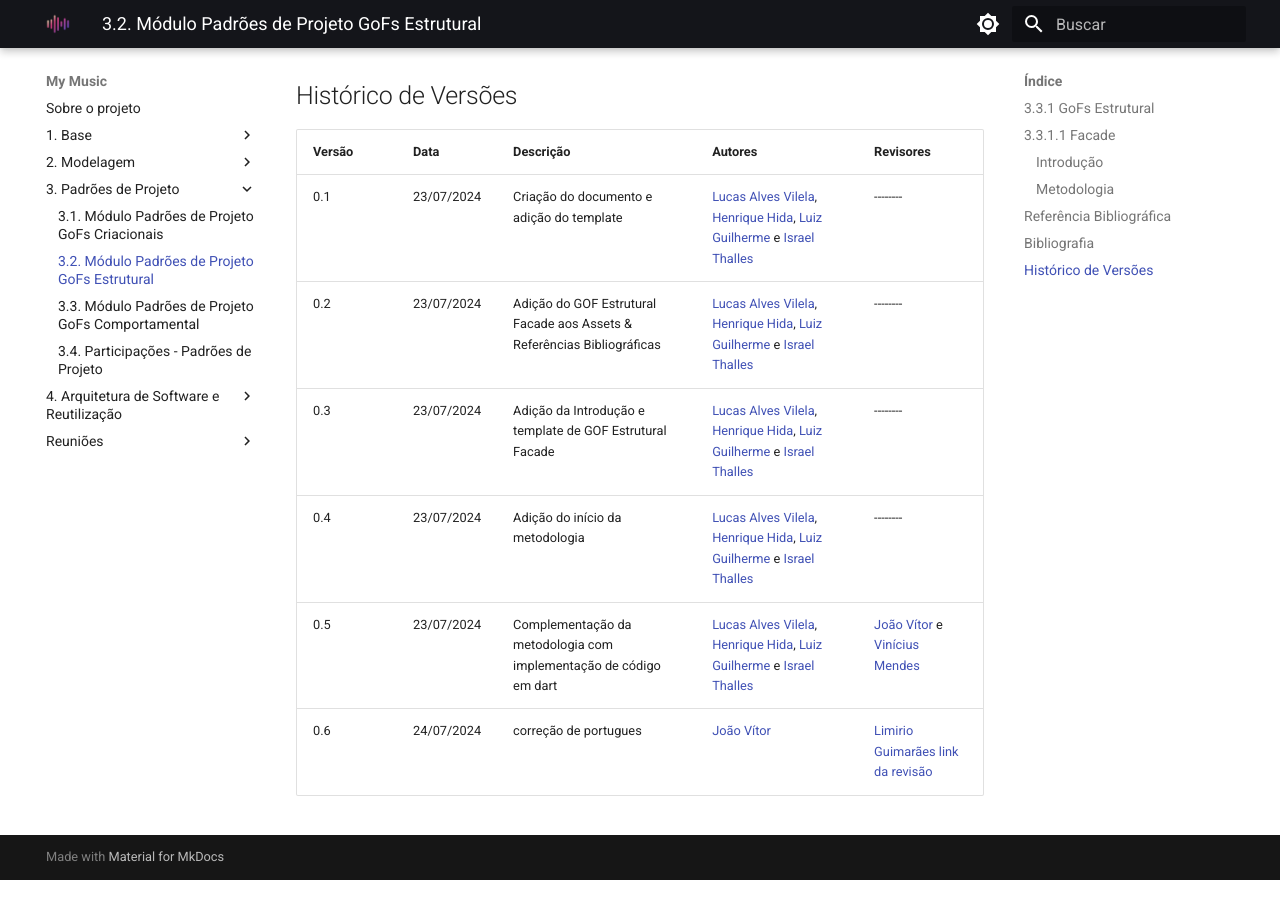
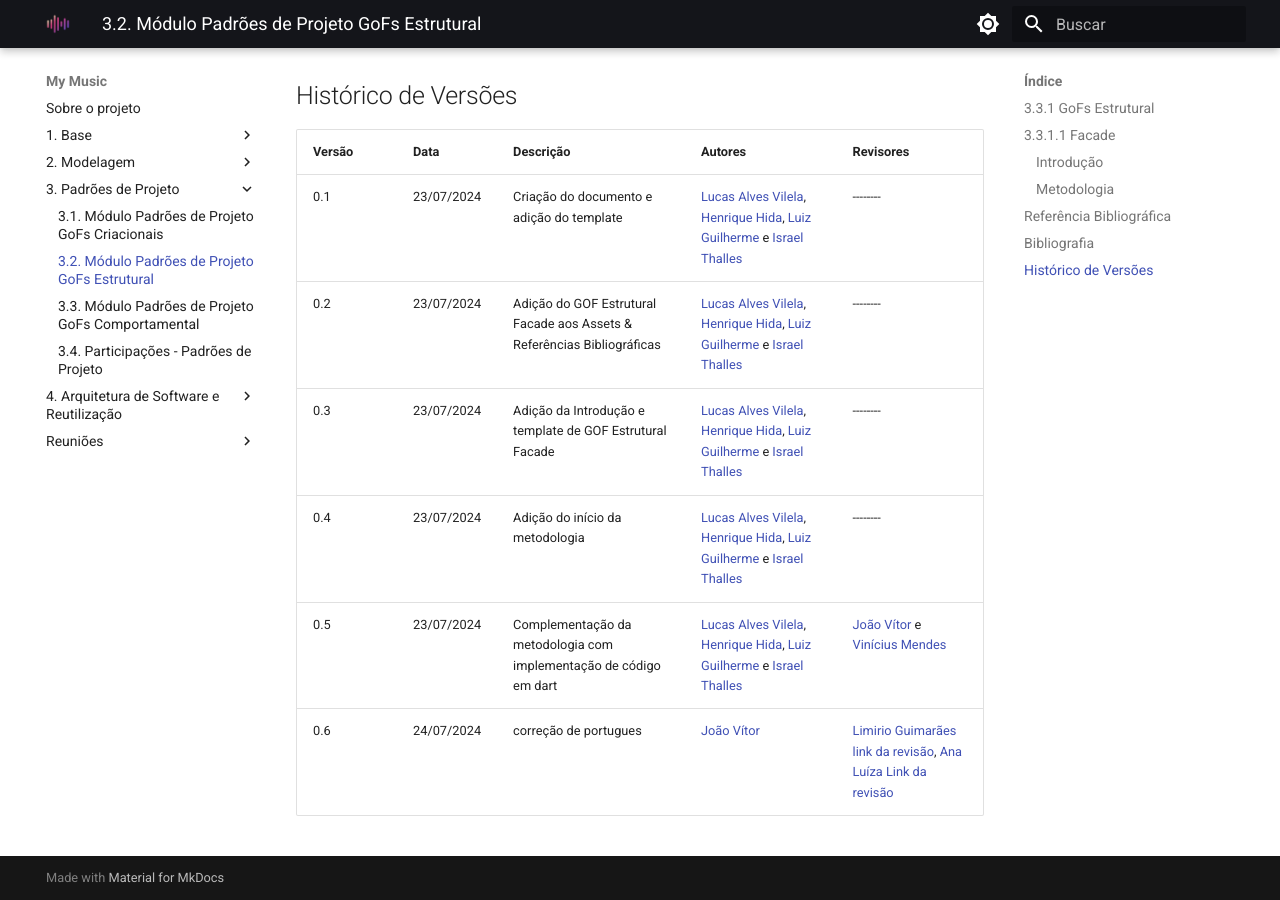
Before and after one commit to UnBArqDsw2024-1/2024.1_G2_My_Music, an MkDocs documentation site: the page built from docs/PadroesDeProjeto/GoFsEstruturais.md, in a window 1280 px wide and 900 px high, scrolled down 4996 px. Built offline with MkDocs 1.6.1 and Material for MkDocs 9.7.7, drawn with Linux system fonts in a browser that asks for light colours.

Commit message:
adicionando link da revisão

```diff
--- a/docs/PadroesDeProjeto/GoFsEstruturais.md
+++ b/docs/PadroesDeProjeto/GoFsEstruturais.md
@@ -218,4 +218,4 @@
 | 0.3 | 23/07/2024 | Adição da Introdução e template de GOF Estrutural Facade | [Lucas Alves Vilela](https://github.com/Lucas-AV), [Henrique Hida](https://github.com/HenriqueHida), [Luiz Guilherme](https://github.com/luizpettengill) e [Israel Thalles](https://github.com/IsraelThalles)  | -------- |
 | 0.4 | 23/07/2024 | Adição do início da metodologia | [Lucas Alves Vilela](https://github.com/Lucas-AV), [Henrique Hida](https://github.com/HenriqueHida), [Luiz Guilherme](https://github.com/luizpettengill) e [Israel Thalles](https://github.com/IsraelThalles) | -------- |
 | 0.5 | 23/07/2024 | Complementação da metodologia com implementação de código em dart |  [Lucas Alves Vilela](https://github.com/Lucas-AV), [Henrique Hida](https://github.com/HenriqueHida), [Luiz Guilherme](https://github.com/luizpettengill) e [Israel Thalles](https://github.com/IsraelThalles)| [João Vítor](https://github.com/Jvsoutomaior) e  [Vinícius Mendes](https://github.com/yabamiah) |
-| 0.6 | 24/07/2024 | correção de portugues |  [João Vítor](https://github.com/Jvsoutomaior) | [Limirio Guimarães](https://github.com/LimirioGuimaraes) [link da revisão](https://github.com/UnBArqDsw2024-1/2024.1_G2_My_Music/pull/66#issuecomment-2248941016) |
+| 0.6 | 24/07/2024 | correção de portugues |  [João Vítor](https://github.com/Jvsoutomaior) | [Limirio Guimarães](https://github.com/LimirioGuimaraes) [link da revisão](https://github.com/UnBArqDsw2024-1/2024.1_G2_My_Music/pull/66#issuecomment-2248941016), [Ana Luíza](https://github.com/analuizargds) [Link da revisão](https://github.com/UnBArqDsw2024-1/2024.1_G2_My_Music/pull/66#pullrequestreview-2197822399) |
```
